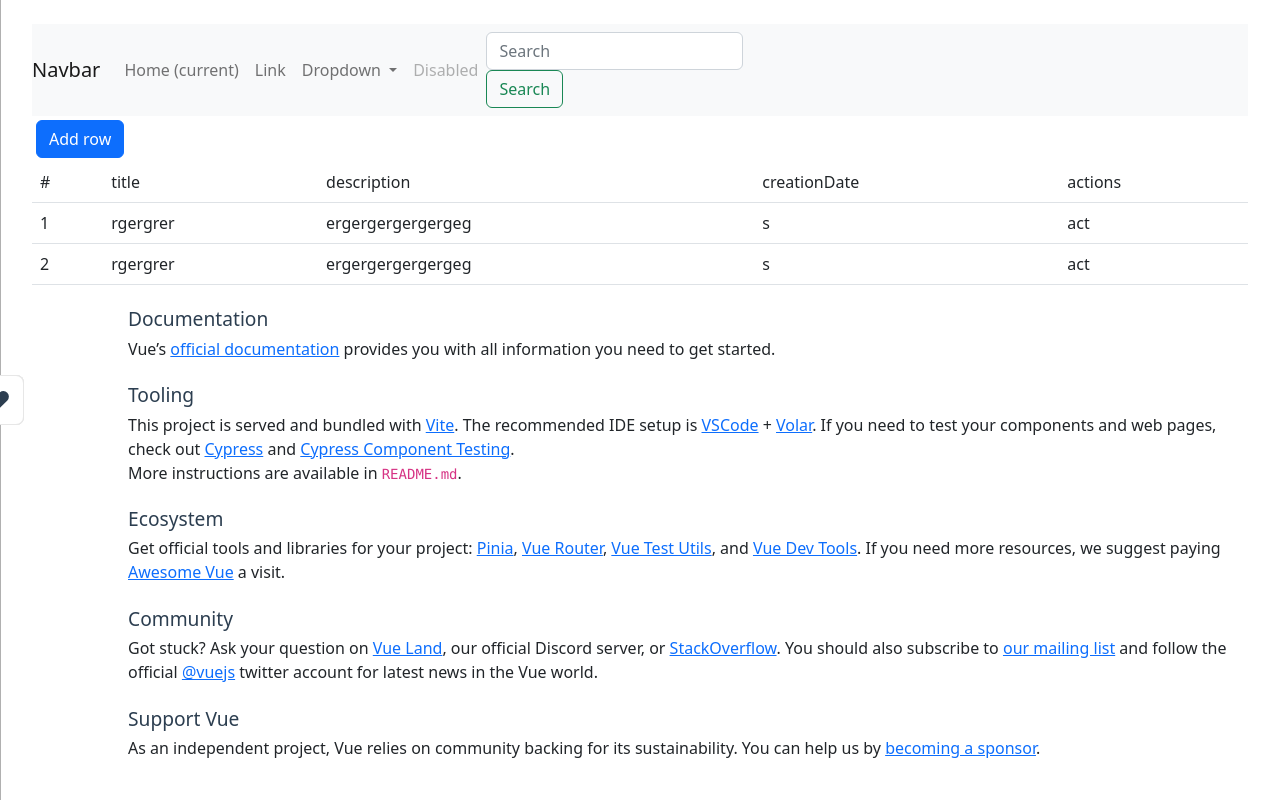
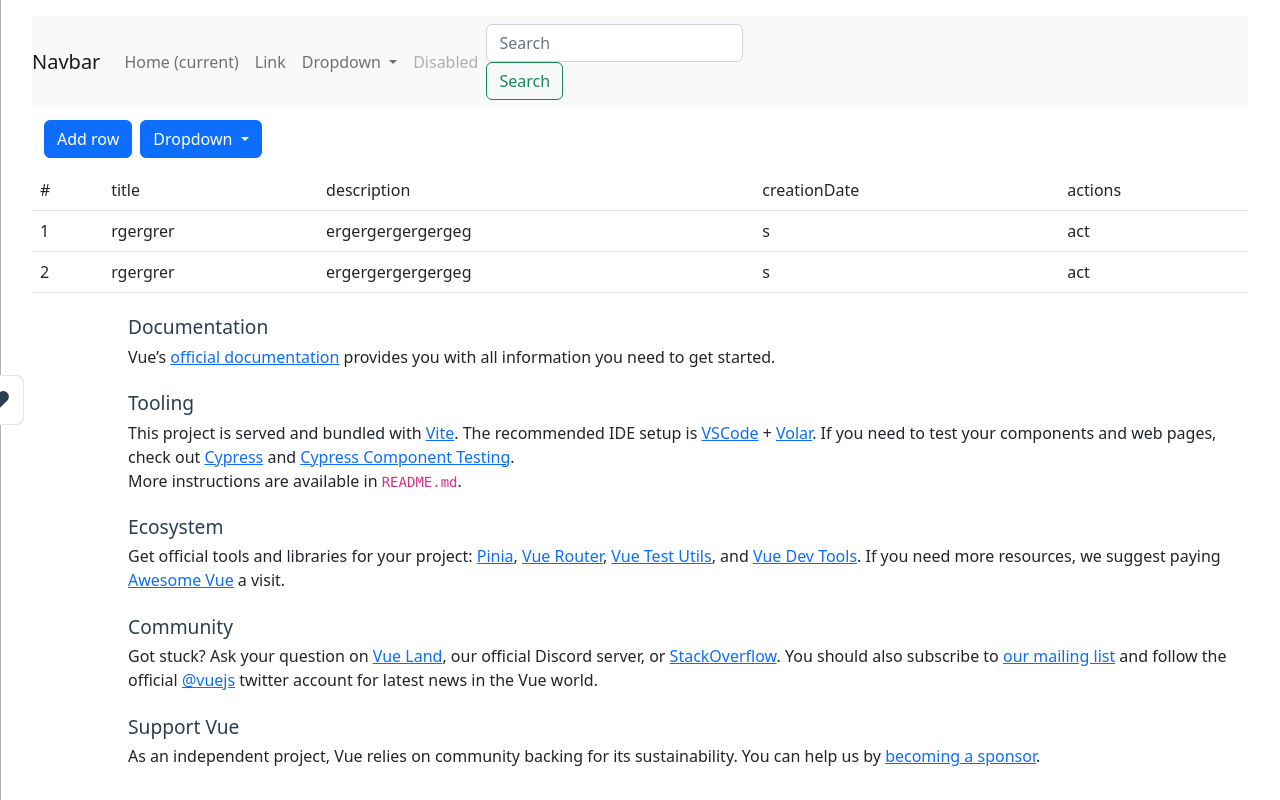
Before and after one commit to mohammadjebrahimi/todo, a Vue app in the folder parsTech-test/: page / in a window 1280 px wide. Built offline with nearby package versions, Linux system fonts and the light colour scheme.

Commit message:
feat(): add SetColumnVisibilityMode component

```diff
--- a/parsTech-test/src/components/table/Table.vue
+++ b/parsTech-test/src/components/table/Table.vue
@@ -1,8 +1,8 @@
 <template>
 <div class="">
-<div class="">
+<div class="d-flex p-2">
 <RowMaker :headers="headers"/>
-
+<SetColumnVisibilityMode :headers="headers"/>
 </div>
   <table class="table table-hover">
 
@@ -42,6 +42,7 @@ defineProps({
 })
 
 import RowMaker from '@/components/table/rowMaker/RowMaker.vue';
+import SetColumnVisibilityMode from '@/components/table/setColumnVisibilityMode/SetColumnVisibilityMode.vue';
 </script>
 
 
--- /dev/null
+++ b/parsTech-test/src/components/table/setColumnVisibilityMode/SetColumnVisibilityMode.vue
@@ -0,0 +1,31 @@
+<template>
+  <div class="btn btn-primary m-1 dropdown-toggle" href="#" id="navbarDropdown" role="button" data-toggle="dropdown"
+    aria-haspopup="true" data-bs-toggle="dropdown" aria-expanded="false">
+    Dropdown
+  </div>
+
+  <div class="dropdown-menu" id="headerVisibilityDRP" aria-labelledby="navbarDropdown">
+
+
+
+    <div v-for="(headerValue, headerkey, index) in headers" :key="'headerVisibility-' + index" class="dropdown-item"
+    :class="{ active: headerValue.isVisible }" @click="toggleColumnVisible(headerkey)">
+      {{ headerkey }}</div>
+  </div>
+</template>
+<script setup>
+const props = defineProps({
+  headers: {
+    tyope: Object,
+    default: {}
+  },
+})
+
+import { useSetColumnVisibilityMode } from '@/components/table/setColumnVisibilityMode/useSetColumnVisibilityMode'
+
+const { toggleColumnVisible } = useSetColumnVisibilityMode({ ...props })
+</script>
+
+
+
+<style scoped></style>
--- /dev/null
+++ b/parsTech-test/src/components/table/setColumnVisibilityMode/useSetColumnVisibilityMode.js
@@ -0,0 +1,21 @@
+// mouse.js
+import { reactive, onMounted, onUnmounted } from 'vue'
+import { Dropdown } from 'bootstrap'
+import { useTodoListStore } from '@/stores/todolist.js'
+
+// by convention, composable function names start with "use"
+export function useSetColumnVisibilityMode({ headers }) {
+  const { addRow,todoListHeaders, updateTodoListHeaderVisibility } = useTodoListStore()
+  const state = reactive({
+    dropdown: null,
+  })
+
+
+
+  function toggleColumnVisible(key) {
+    updateTodoListHeaderVisibility({ key, isVisible: !todoListHeaders[key].isVisible })
+  }
+
+
+  return {  toggleColumnVisible }
+}
```
